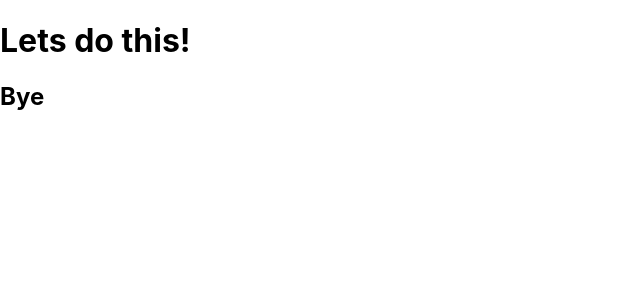
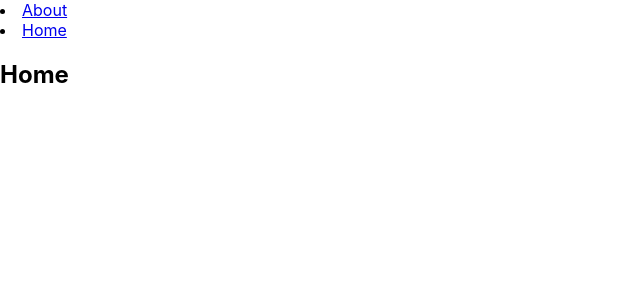
Before and after one commit to The-Homiesexuals/imghost, a React (Create React App) app in the folder fe/imghost/: page / in a window 1280 px wide. Shown: the top 300 px of the page, without its empty margins (0-640 px from the left). Built offline with nearby package versions, Linux system fonts and the light colour scheme.

Commit message:
React router basic setup

```diff
--- /dev/null
+++ b/fe/imghost/src/About.js
@@ -0,0 +1,11 @@
+import React from 'react';
+
+function About() {
+    return (
+        <div>
+            <h1>ABOUT PAGE</h1>
+        </div>
+    )
+};
+
+export default About;
--- a/fe/imghost/src/App.js
+++ b/fe/imghost/src/App.js
@@ -5,14 +5,41 @@ import {
   Route,
   Link
 } from "react-router-dom";
+import About from './About.js'
 
 function App() {
   return (
-    <div>
-      <h1>Lets do this!</h1>
-      <h2>Bye</h2>
-    </div>
+    <Router>
+      <div>
+        <nav>
+          <ui>
+            <li>
+              <Link to="/about">About</Link>
+            </li>
+            <li>
+              <Link to="/">Home</Link>
+            </li>
+          </ui>
+        </nav>
+
+        <Switch>
+          <Route path="/about">
+            <AboutPage />
+          </Route>
+          <Route path="/">
+            <Home />
+          </Route>
+        </Switch>
+      </div>
+    </Router>
   );
 }
 
+function Home() {
+  return <h2>Home</h2>
+}
+
+function AboutPage() {
+  return About()
+}
 export default App;
```
